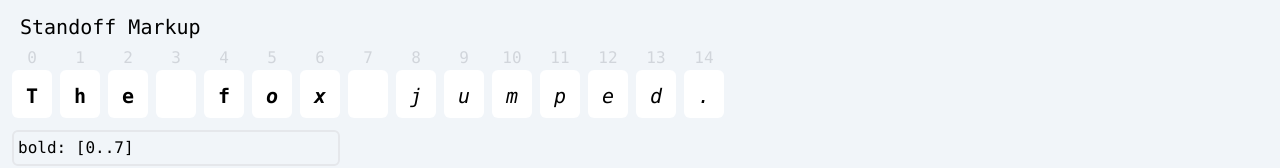
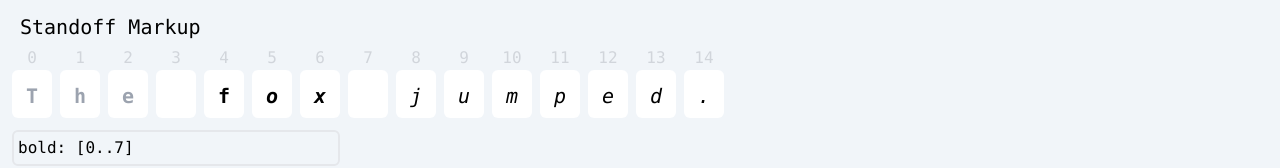
Before and after one commit to jessmartin/standoff-explainer, a SvelteKit app: page / in a window 1280 px wide. Shown: the part 307-475 px from the top of the page. Built offline with nearby package versions, Linux system fonts and the light colour scheme.

Commit message:
Fixed the auto-updating highlighting

```diff
--- a/src/routes/+page.svelte
+++ b/src/routes/+page.svelte
@@ -1,38 +1,79 @@
 <script lang="ts">
+  // =================================== TYPES
+  type AnnotationTypes = 'bold' | 'italic' | 'comment'
+
   type Mark = {
     start: number
     end: number
-    type: string
+    type: AnnotationTypes
+  }
+  type Doc = {
+    text: string
+    annotations: Mark[]
+    textWithAnnotations: { char: string; charAnnotations: Annotation[] }[]
+  }
+  type Annotation = {
+    type: AnnotationTypes
+    tag: string
+    className: string
   }
 
-  let textContent = 'The fox jumped.'
-  let annotations: Mark[] = [
-    { start: 0, end: 7, type: 'bold' },
-    { start: 5, end: 15, type: 'italic' },
-    { start: 0, end: 3, type: 'comment' }
+  // =================================== INITIAL STATE
+
+  const knownAnnotations: Annotation[] = [
+    { type: 'bold', tag: 'strong', className: 'font-bold' },
+    { type: 'italic', tag: 'em', className: 'italic' },
+    { type: 'comment', tag: 'span', className: 'text-gray-400' }
   ]
+  let doc: Doc = {
+    text: 'The fox jumped.',
+    annotations: [
+      { start: 0, end: 7, type: 'bold' },
+      { start: 5, end: 15, type: 'italic' },
+      { start: 0, end: 3, type: 'comment' }
+    ],
+    textWithAnnotations: []
+  }
+  const nonEmptyAnnotations = (annotations: Mark[]) =>
+    doc.annotations.filter((a) => a.start !== a.end)
+  const getAnnotations = (index: number): Mark[] => {
+    return nonEmptyAnnotations(doc.annotations).filter((a) => a.start <= index && a.end > index)
+  }
+  const computeTextWithAnnotations = (textContent: string, annotations: Mark[]) => {
+    let textWithAnnotations: { char: string; charAnnotations: Annotation[] }[] = []
+    for (let i = 0; i < textContent.split('').length; i++) {
+      const char = textContent[i]
+      let charAnnotations: Annotation[] = []
+      const possibleAnnotationsForChar = getAnnotations(i)
+      if (possibleAnnotationsForChar.length > 0) {
+        possibleAnnotationsForChar.forEach((a) => {
+          const annotation = knownAnnotations.find((k) => k.type === a.type)
+          console.log(annotation)
+          if (annotation) {
+            charAnnotations.push(annotation)
+          }
+        })
+        textWithAnnotations.push({ char, charAnnotations })
+      } else {
+        textWithAnnotations.push({ char, charAnnotations: [] })
+      }
+    }
+    return textWithAnnotations
+  }
+
+  const recomputeDoc = () => {
+    doc.textWithAnnotations = computeTextWithAnnotations(doc.text, doc.annotations)
+  }
+  recomputeDoc()
 
   // tailwindcss colors
   let colors = ['red', 'yellow', 'green', 'blue', 'indigo', 'purple', 'pink']
 
-  const nonEmptyAnnotations = (annotations: Mark[]) => annotations.filter((a) => a.start !== a.end)
-
-  const knownAnnotations: { bold: string; italic: string } = { bold: 'font-bold', italic: 'italic' }
-  const getAnnotations = (index: number): Mark[] => {
-    return nonEmptyAnnotations(annotations).filter((a) => a.start <= index && a.end > index)
-  }
   const updateAnnotation = (e: Event, annotationIndex: number, key: string) => {
-    console.log(annotationIndex, key)
-    annotations[annotationIndex][key] = (e.target as HTMLInputElement).value
-    annotations = annotations
-    textContent = textContent
-  }
-
-  const classesByIndex = (index: number): string => {
-    console.log('updating classes')
-    return getAnnotations(index)
-      .map((a) => knownAnnotations[a.type])
-      .join(' ')
+    console.log('updating this one annotation')
+    doc.annotations[annotationIndex][key] = (e.target as HTMLInputElement).value
+    doc.annotations = doc.annotations
+    recomputeDoc()
   }
 </script>
 
@@ -52,29 +93,31 @@
 
 <div class="mb-4 border-gray-300 dark:border-gray-600 border-2 rounded-md p-3 italic">
   <p class="font-mono px-2 mb-1 text-xl">Text Content</p>
-  <input bind:value={textContent} class="font-mono w-full p-2 mb-2 rounded-md dark:bg-slate-600" />
+  <input bind:value={doc.text} class="font-mono w-full p-2 mb-2 rounded-md dark:bg-slate-600" />
 
   <p class="font-mono px-2 mb-1 text-xl">
     Annotations
 
     <button
       on:click={() => {
-        annotations.push({ start: 0, end: 0, type: '' })
-        annotations = annotations
+        doc.annotations.push({ start: 0, end: 0, type: 'bold' })
+        doc.annotations = doc.annotations
       }}
       class="text-sm p-2 font-mono rounded-md bg-gray-200 dark:bg-slate-700 text-gray-500 dark:text-gray-300 hover:bg-slate-300 hover:dark:bg-slate-600"
       >Add Annotation</button
     >
   </p>
-  {#each annotations as annotation, i}
+  {#each doc.annotations as annotation, i}
     <div class="flex mb-2">
       <span class="w-3 mr-2 bg-{colors[i]}-200 dark:bg-{colors[i]}-600 rounded-md" />
       <input
-        bind:value={annotation.start}
+        value={annotation.start}
+        on:input={(e) => updateAnnotation(e, i, 'end')}
         class="w-10 p-2 mr-2 rounded-md font-mono dark:bg-slate-600"
       />
       <input
-        bind:value={annotation.end}
+        value={annotation.end}
+        on:input={(e) => updateAnnotation(e, i, 'end')}
         class="w-10 p-2 mr-2 rounded-md font-mono dark:bg-slate-600"
       />
       <input
@@ -83,7 +126,7 @@
         class="w-1/8 p-2 mr-2 rounded-md font-mono dark:bg-slate-600"
       />
       <button
-        on:click={() => (annotations = annotations.filter((a) => a !== annotation))}
+        on:click={() => (doc.annotations = doc.annotations.filter((a) => a !== annotation))}
         class="w-1/8 p-2 bg-gray-200 dark:bg-slate-700 text-gray-500 dark:text-gray-300 hover:bg-slate-300 hover:dark:bg-slate-600 font-mono rounded-md text-sm "
       >
         Remove
@@ -94,24 +137,24 @@
 
 <p class="font-mono px-2 mb-1 text-xl">Standoff Markup</p>
 <div class="mb-1 pb-1 overflow-x-auto whitespace-nowrap min-h-screen">
-  {#each textContent.split('') as _, i}
+  {#each doc.text.split('') as _, i}
     <span class="font-mono text-gray-300 inline-block w-10 mr-2 text-center dark:text-gray-500"
       >{i}</span
     >
   {/each}
   <br />
-  {#each textContent.split('') as char, i}
+  {#each doc.textWithAnnotations as { char, charAnnotations }, i}
     <span
-      class="inline-block font-mono text-xl p-3 bg-white dark:bg-slate-700 rounded-md mr-2 w-10 h-12 text-center {classesByIndex(
-        i
-      )}"
+      class="inline-block font-mono text-xl p-3 bg-white dark:bg-slate-700 rounded-md mr-2 w-10 h-12 text-center {charAnnotations
+        .map((a) => a.className)
+        .join(' ')}"
     >
       {@html char === ' ' ? '&#160;' : char}
     </span>
   {/each}
 
   <div class="relative mt-3 bg-slate-300">
-    {#each nonEmptyAnnotations(annotations) as annotation, i}
+    {#each nonEmptyAnnotations(doc.annotations) as annotation, i}
       <span
         class="absolute font-mono border-{colors[i]}-200 dark:border-{colors[
           i
```
